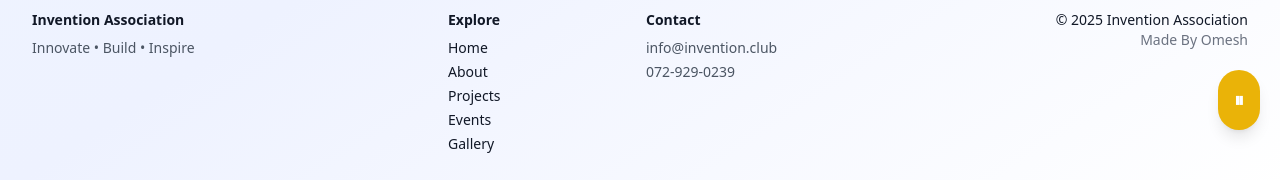
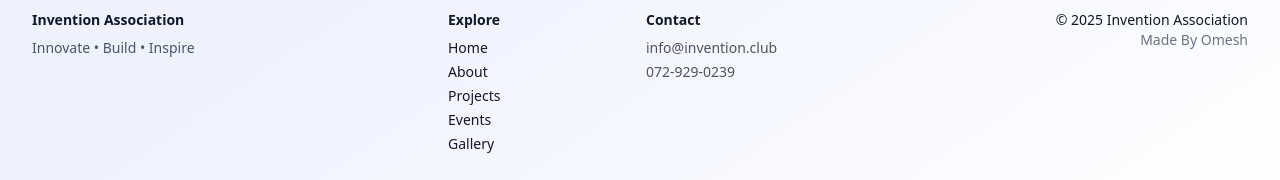
Before and after one commit to omesh139/wmvia, a React (Vite) app: page / in a window 1280 px wide. Shown: the part 650-830 px from the top of the page. Built offline with nearby package versions, Linux system fonts and the light colour scheme.

Commit message:
Update App.jsx

```diff
--- a/src/App.jsx
+++ b/src/App.jsx
@@ -1,6 +1,6 @@
-import React, { useMemo, useState, useEffect, useRef } from "react";
+import React, { useMemo, useState, useEffect } from "react";
 import { motion, AnimatePresence } from "framer-motion";
-import { Menu, X, Play, Pause } from "lucide-react"; // add at top of file
+import { Menu, X } from "lucide-react"; // add at top of file
 
 // --- Simple helpers ---
 const PageContainer = ({ children }) => (
@@ -431,6 +431,21 @@ const GalleryPage = () => {
         title="Gallery"
         subtitle="Snapshots from builds, tests, and exhibitions."
       />
+
+      {/* SoundCloud Player */}
+      <div className="mb-6 w-full">
+        <iframe
+          width="100%"
+          height="166"
+          scrolling="no"
+          frameBorder="no"
+          allow="autoplay"
+          src="https://w.soundcloud.com/player/?url=https%3A//soundcloud.com/game-of-thrones-songs/opening-theme-game-of-thrones&color=%23ff5500&auto_play=false&hide_related=false&show_comments=true&show_user=true&show_reposts=false"
+          className="w-full rounded-lg shadow-lg"
+        ></iframe>
+      </div>
+
+      {/* Image Grid */}
       <div className="grid sm:grid-cols-2 lg:grid-cols-3 gap-4">
         {images.map((src, i) => (
           <motion.div key={src} whileHover={{ scale: 1.02 }}>
@@ -539,11 +554,9 @@ const Footer = ({ onNavigate }) => (
 );
 
 export default function InventionAssociationSite() {
-  // -------------------
-  // Page Navigation
-  // -------------------
   const [page, setPage] = useState("home");
 
+  // Optional: hash-based navigation for easy preview
   useEffect(() => {
     const applyFromHash = () => {
       const key = window.location.hash.replace("#", "");
@@ -562,35 +575,10 @@ export default function InventionAssociationSite() {
     window.scrollTo({ top: 0, behavior: "smooth" });
   };
 
-  // -------------------
-  // Background Music
-  // -------------------
-  const audioRef = useRef(null);
-  const [isPlaying, setIsPlaying] = useState(true);
-
-  // Replace with your own song URL
-  const songUrl = "https://soundcloud.com/game-of-thrones-songs/opening-theme-game-of-thrones?si=f98fd811ffc2465eb5c037a5ade0f300&utm_source=clipboard&utm_medium=text&utm_campaign=social_sharing";
-
-  const toggleMusic = () => {
-    if (!audioRef.current) return;
-    if (audioRef.current.paused) {
-      audioRef.current.play();
-      setIsPlaying(true);
-    } else {
-      audioRef.current.pause();
-      setIsPlaying(false);
-    }
-  };
-
-  // -------------------
-  // JSX
-  // -------------------
   return (
     <div className="min-h-screen bg-gradient-to-br from-blue-50 via-indigo-50 to-white text-gray-900">
-      {/* Navbar */}
       <Navbar current={page} onNavigate={navigate} />
 
-      {/* Page Content */}
       <AnimatePresence mode="wait">
         {page === "home" && <HomePage key="home" onNavigate={navigate} />}
         {page === "about" && <AboutPage key="about" />}
@@ -600,19 +588,7 @@ export default function InventionAssociationSite() {
         {page === "contact" && <ContactPage key="contact" />}
       </AnimatePresence>
 
-      {/* Footer */}
       <Footer onNavigate={navigate} />
-
-      {/* Background Music */}
-      <audio ref={audioRef} src={songUrl} autoPlay loop />
-
-      {/* Floating Play/Pause Button */}
-      <button
-        onClick={toggleMusic}
-        className="fixed bottom-5 right-5 p-4 bg-yellow-500 rounded-full shadow-lg hover:bg-yellow-600 transition-colors flex items-center justify-center text-white text-xl font-bold"
-      >
-        {isPlaying ? "⏸" : "▶️"}
-      </button>
     </div>
   );
 }
```
